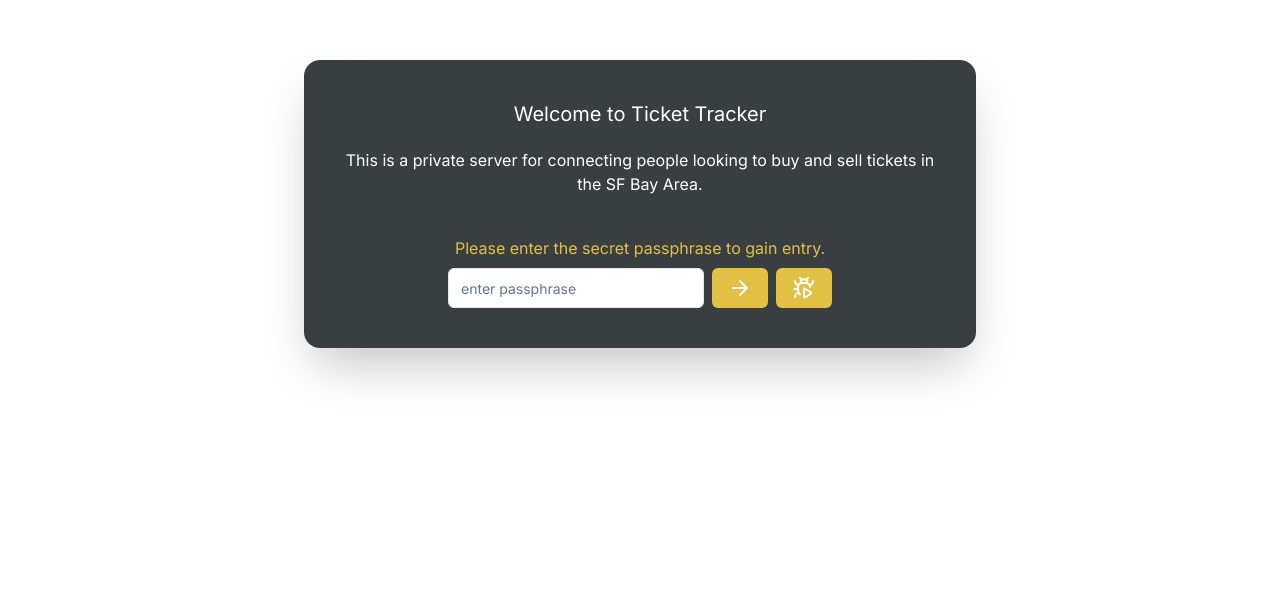
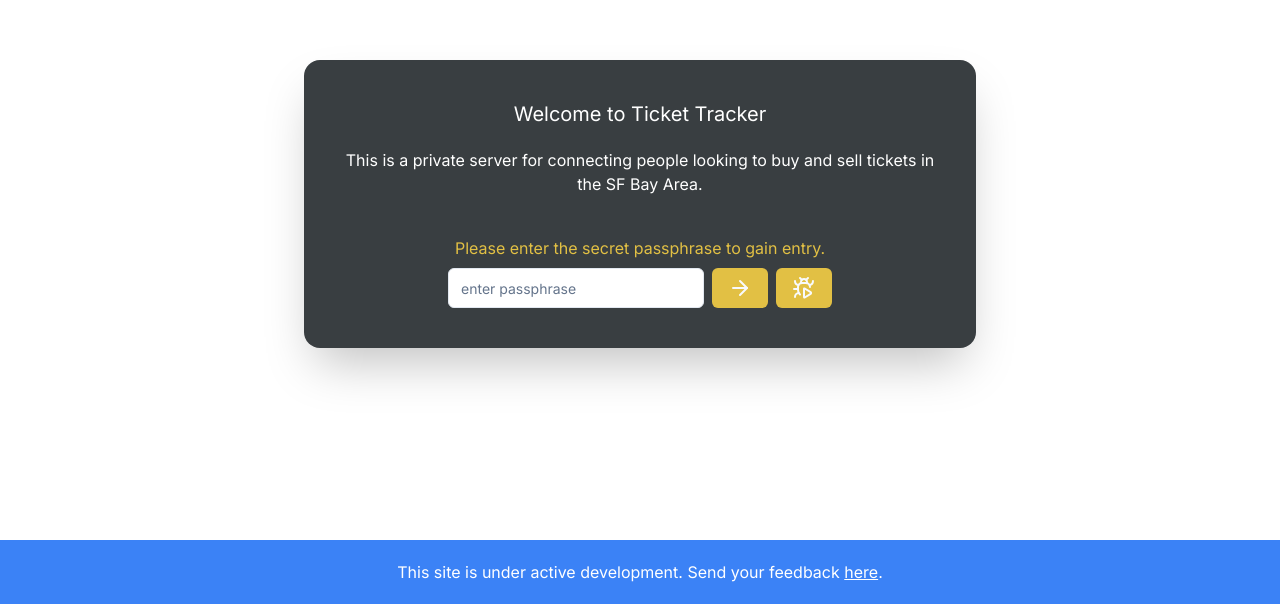
Before and after one commit to hartste90/ticket-tracker, a Next.js app: page / in a window 1280 px wide. Shown: the part 196-800 px from the top of the page. Built offline with nearby package versions, Linux system fonts and the light colour scheme.

Commit message:
added feedback footer

```diff
--- /dev/null
+++ b/src/components/feedback-footer.tsx
@@ -0,0 +1,23 @@
+import React from "react";
+
+const FeedbackFooter: React.FC = () => {
+  return (
+    <div className="absolute bottom-0 w-screen items-center justify-center bg-blue-500 text-white p-5">
+      <div className="flex items-center justify-center">
+        <span>
+          This site is under active development. Send your feedback{" "}
+          <a
+            className="underline"
+            target="_blank"
+            href="https://github.com/hartste90/ticket-tracker/discussions/16"
+          >
+            here
+          </a>
+          .
+        </span>
+      </div>
+    </div>
+  );
+};
+
+export default FeedbackFooter;
--- a/src/components/listings-page.tsx
+++ b/src/components/listings-page.tsx
@@ -9,6 +9,7 @@ import { Dialog, DialogTrigger } from "@/components/ui/dialog";
 import CreateListingDialog from "@/components/create-listing-dialog";
 import RemoveListingDialog from "@/components/remove-listing-dialog";
 import NoMobileWarning from "./no-mobile-warning";
+import FeedbackFooter from "./feedback-footer";
 
 export default function ListingsPage() {
   const [tasks, setTasks] = useState<Listing[]>([]);
@@ -120,6 +121,7 @@ export default function ListingsPage() {
         />
         <div id="footer" className="min-h-32" />
       </div>
+      <FeedbackFooter />
     </>
   );
 }
--- a/src/components/welcome-page.tsx
+++ b/src/components/welcome-page.tsx
@@ -5,6 +5,7 @@ import { Input } from "@/components/ui/input";
 import { ArrowRight, BugPlay, Loader2 } from "lucide-react";
 import { useToast } from "@/components/ui/use-toast";
 import { useRouter } from "next/navigation";
+import FeedbackFooter from "./feedback-footer";
 
 type Props = {
   setStatusCallback: (status: string) => void;
@@ -67,14 +68,15 @@ export default function WelcomePage({ setStatusCallback }: Props) {
   };
 
   return (
+    <>
       <div className="flex items-center justify-center p-10 w-screen h-screen">
         <div className=" bg-onyx-500 shadow-2xl rounded-2xl w-full max-w-2xl p-10">
           <h1 className="text-center text-xl mb-5 text-white">
             Welcome to Ticket Tracker
           </h1>
           <p className=" text-center mb-10 text-white">
-          This is a private server for connecting people looking to buy and sell
-          tickets in the SF Bay Area.
+            This is a private server for connecting people looking to buy and
+            sell tickets in the SF Bay Area.
           </p>
           <div className="w-full flex flex-col justify-center items-center">
             <p className="mb-2 text-old_gold">
@@ -120,5 +122,7 @@ export default function WelcomePage({ setStatusCallback }: Props) {
           </div>
         </div>
       </div>
+      <FeedbackFooter />
+    </>
   );
 }
```
Lines whose indentation alone changed are shown as unchanged.
